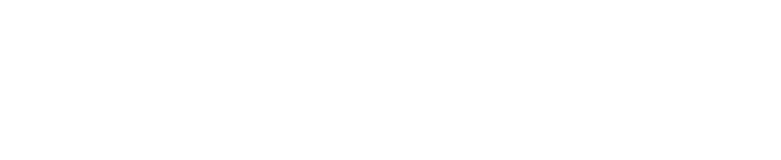
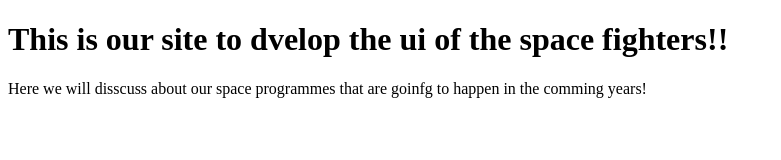
Before and after one commit to Web-Xdesign/TestGit, a plain HTML site: page index.html in a window 1280 px wide. Shown: the whole page, without its empty margins (0-781 px from the left). Drawn offline with Linux system fonts and the light colour scheme.

Commit message:
first commit

```diff
--- a/index.html
+++ b/index.html
@@ -3,9 +3,10 @@
 <head>
   <meta charset="UTF-8">
   <meta name="viewport" content="width=device-width, initial-scale=1.0">
-  <title>Document</title>
+  <title>Space fighters</title>
 </head>
 <body>
-
+  <h1>This is our site to dvelop the ui of the space fighters!!</h1>
+  <p>Here we will disscuss about our space programmes that are goinfg to happen in the comming years!</p>
 </body>
 </html>
```
